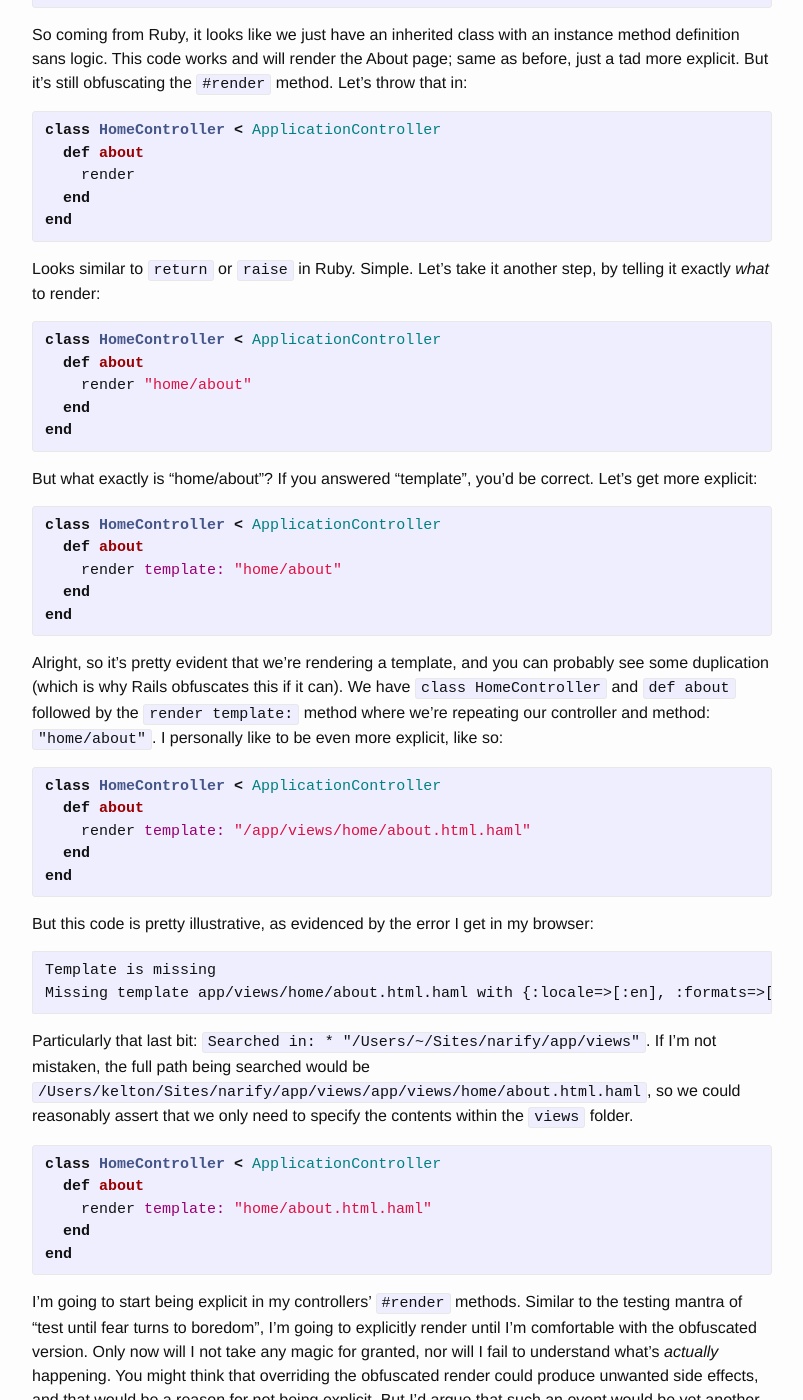
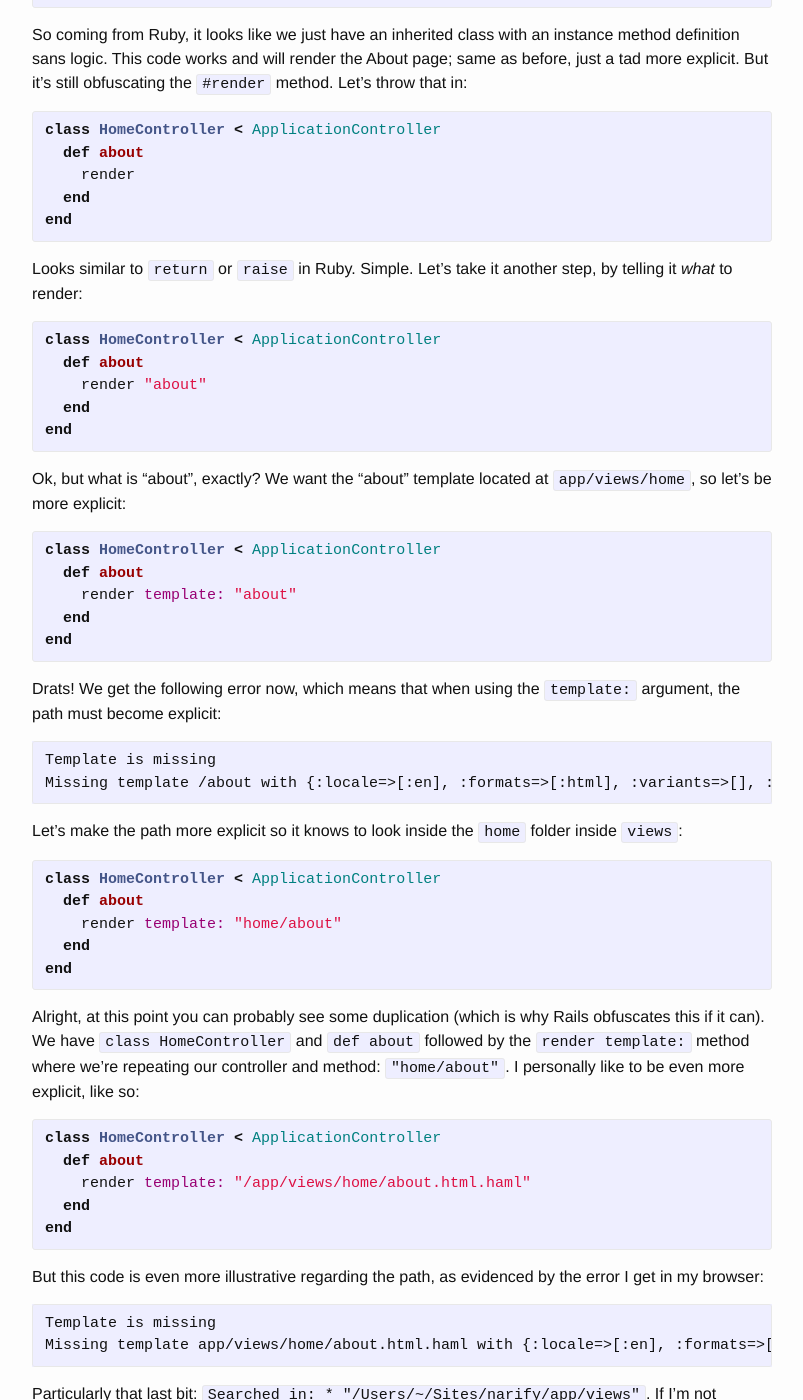
Before and after one commit to aaronkelton/chemturion.github.io, a Jekyll site: the page built from _posts/2017-09-06-rails-render.md, in a window 1280 px wide and 1400 px high, scrolled down 936 px. Shown: the whole window, without its empty margins (238-1041 px from the left). Built offline with Jekyll 4.4.1, drawn with Linux system fonts in a browser that asks for light colours; some of the changed text lies outside the part shown.

Commit message:
explicit squared
show how the template: argument for the #render method takes a relative path

````diff
--- a/_posts/2017-09-06-rails-render.md
+++ b/_posts/2017-09-06-rails-render.md
@@ -40,17 +40,34 @@
 end
 {% endhighlight %}
 
-Looks similar to `return` or `raise` in Ruby. Simple. Let's take it another step, by telling it exactly *what* to render:
+Looks similar to `return` or `raise` in Ruby. Simple. Let's take it another step, by telling it *what* to render:
 
 {% highlight ruby %}
 class HomeController < ApplicationController
   def about
-    render "home/about"
+    render "about"
   end
 end
 {% endhighlight %}
 
-But what exactly is "home/about"? If you answered "template", you'd be correct. Let's get more explicit:
+Ok, but what is "about", exactly? We want the "about" template located at `app/views/home`, so let's be more explicit:
+
+{% highlight ruby %}
+class HomeController < ApplicationController
+  def about
+    render template: "about"
+  end
+end
+{% endhighlight %}
+
+Drats! We get the following error now, which means that when using the `template:` argument, the path must become explicit:
+
+```
+Template is missing
+Missing template /about with {:locale=>[:en], :formats=>[:html], :variants=>[], :handlers=>[:raw, :erb, :html, :builder, :ruby, :coffee, :jbuilder, :haml]}. Searched in: * "/Users/kelton/Sites/narify/app/views"
+```
+
+Let's make the path more explicit so it knows to look inside the `home` folder inside `views`:
 
 {% highlight ruby %}
 class HomeController < ApplicationController
@@ -60,7 +77,7 @@
 end
 {% endhighlight %}
 
-Alright, so it's pretty evident that we're rendering a template, and you can probably see some duplication (which is why Rails obfuscates this if it can). We have `class HomeController` and `def about` followed by the `render template:` method where we're repeating our controller and method: `"home/about"`. I personally like to be even more explicit, like so:
+Alright, at this point you can probably see some duplication (which is why Rails obfuscates this if it can). We have `class HomeController` and `def about` followed by the `render template:` method where we're repeating our controller and method: `"home/about"`. I personally like to be even more explicit, like so:
 
 {% highlight ruby %}
 class HomeController < ApplicationController
@@ -70,13 +87,13 @@
 end
 {% endhighlight %}
 
-But this code is pretty illustrative, as evidenced by the error I get in my browser:
+But this code is even more illustrative regarding the path, as evidenced by the error I get in my browser:
 
 ```
 Template is missing
 Missing template app/views/home/about.html.haml with {:locale=>[:en], :formats=>[:html], :variants=>[], :handlers=>[:raw, :erb, :html, :builder, :ruby, :coffee, :jbuilder, :haml]}. Searched in: * "/Users/kelton/Sites/narify/app/views"
 ```
-Particularly that last bit: `Searched in: * "/Users/~/Sites/narify/app/views"`. If I'm not mistaken, the full path being searched would be `/Users/kelton/Sites/narify/app/views/app/views/home/about.html.haml`, so we could reasonably assert that we only need to specify the contents within the `views` folder.
+Particularly that last bit: `Searched in: * "/Users/~/Sites/narify/app/views"`. If I'm not mistaken, the full path being searched would be `/Users/kelton/Sites/narify/app/views/app/views/home/about.html.haml`, so we could reasonably assert that we only need to specify the contents within the `views` folder, i.e. a relative path.
 
 {% highlight ruby %}
 class HomeController < ApplicationController
@@ -86,4 +103,6 @@
 end
 {% endhighlight %}
 
+> `render template: "home/about.html"` also works, but not `render template: "home/about.haml"`
+
 I'm going to start being explicit in my controllers' `#render` methods. Similar to the testing mantra of "test until fear turns to boredom", I'm going to explicitly render until I'm comfortable with the obfuscated version. Only now will I not take any magic for granted, nor will I fail to understand what's *actually* happening. You might think that overriding the obfuscated render could produce unwanted side effects, and that would be a reason for not being explicit. But I'd argue that such an event would be yet another opportunity to better understand this method and how it relates to the rest of our application.
````
